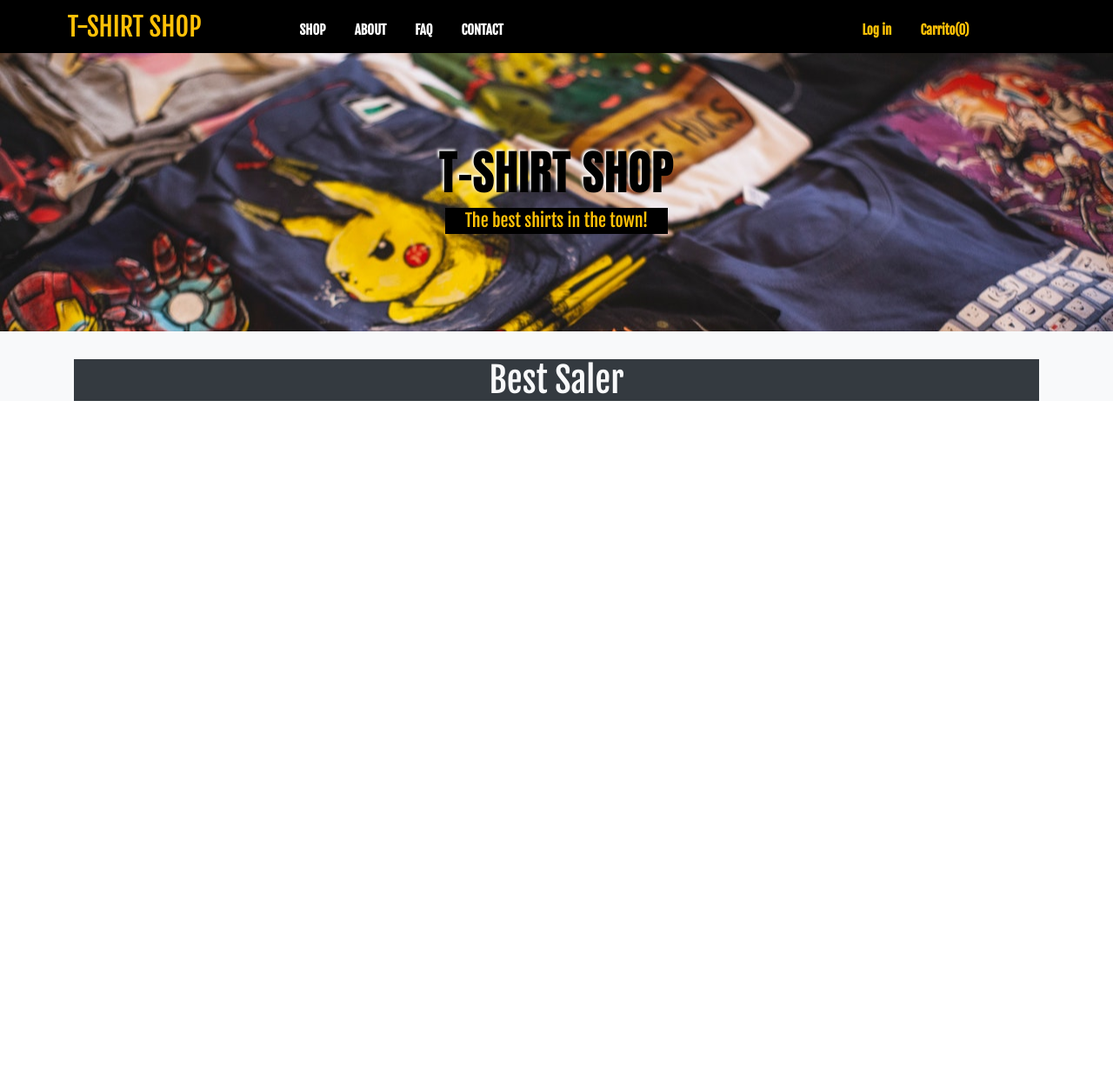
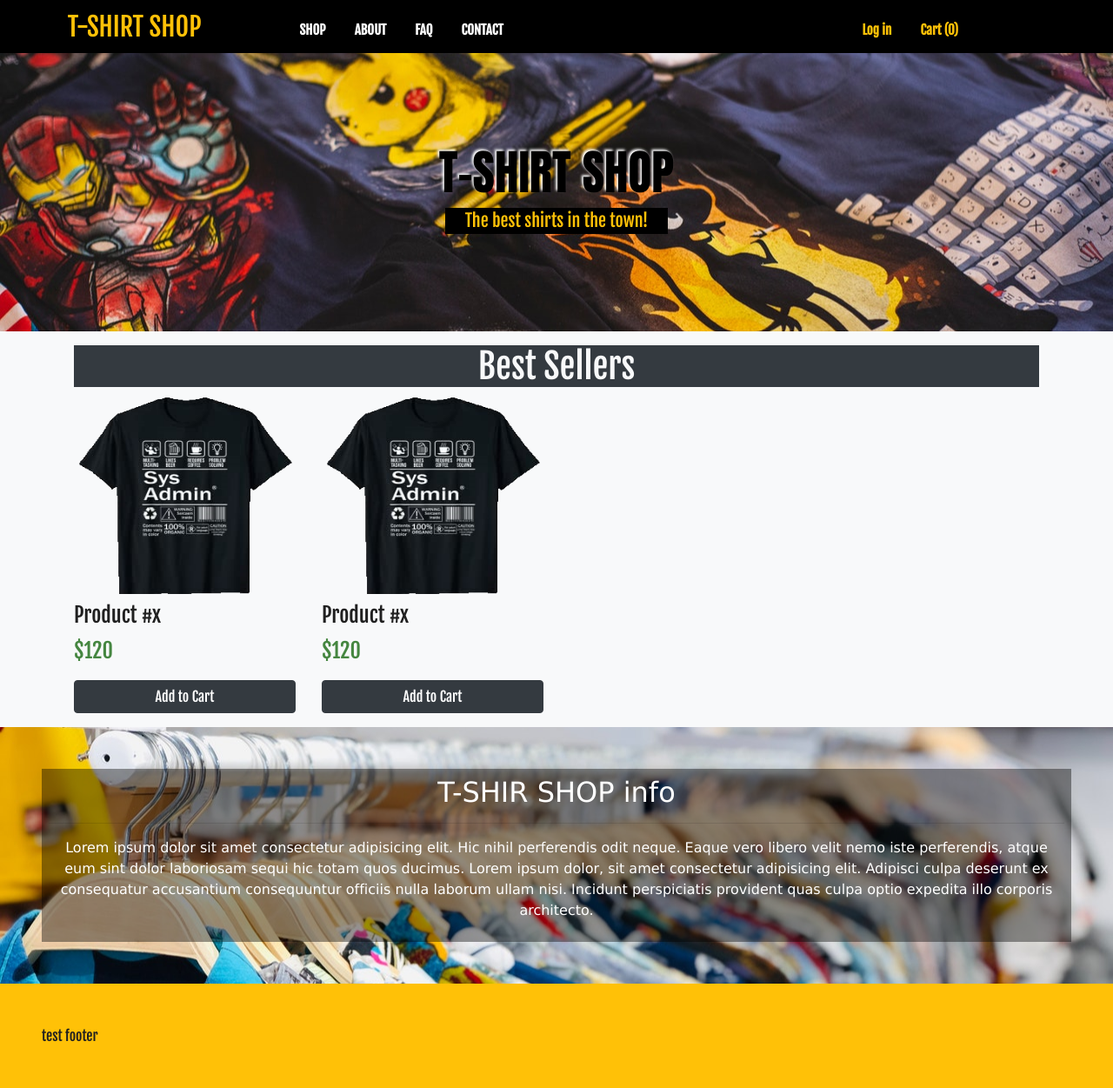
Before and after one commit to LeonelR112/T-shirt-shop-template, a PHP site: page / in a window 1280 px wide. Shown: the whole page at 87% size. Before the commit the page ends 461 px from the top, so only its background shows below. Run offline with PHP 8.4, Linux system fonts and the light colour scheme.

Commit message:
se corrigió cartas y se agregó info al home

```diff
--- a/css/mainStayle.css
+++ b/css/mainStayle.css
@@ -79,3 +79,49 @@ body{
 .mainSales{
     padding-top:2em ;
 }
+
+/*-------------productos---------------------*/
+
+.imagen{
+    height: 15em;
+    width: 100%;
+    overflow: hidden;
+    position: relative;
+}
+
+.view{
+    position: absolute;
+    bottom: -70px;
+    background: rgba(0, 0, 0, 0.3);
+    width: 90%;
+    height: 3em;
+    color: white;
+    line-height: 3em;
+    text-align: center;
+    font-family: cursive;
+    transition-timing-function: ease-in-out;
+    transition-duration: 200ms;
+}
+
+#cardView:hover .view{
+    bottom: 0px;
+}
+
+.price{
+    color: rgb(69, 134, 64);
+    font-size: 24px;
+}
+
+.imagen2{
+    background: url('./../assets/imgs/photo/shirtShop2.jpg');
+    background-position: center;
+    background-size: cover;
+    background-repeat: no-repeat;
+    background-attachment: fixed;
+}
+
+.text-lecture1{
+    background: rgba(0,0,0,0.4);
+    color: white;
+    font-family: Verdana, Geneva, Tahoma, sans-serif;
+}
--- a/index.html
+++ b/index.html
@@ -32,27 +32,75 @@
             <div class="col-sm-12 col-md-6 col-lg-3 align-self-end">
                 <div class="btn-group" role="group" aria-label="Basic example">
                     <a href="#" class="btn text-warning link1 mr-2 linkNone link-hover2"><img src="" >Log in</a>
-                    <a href="#" class="btn text-warning link1 mr-2 link-hover2">Carrito(0)</a>
+                    <a href="#" class="btn text-warning link1 mr-2 link-hover2">Cart (0)</a>
                 </div>
             </div>
         </div>
     </header>
     <main class="bg-light">
-        <div class="home text-center d-flex">
+        <div class="home text-center d-flex" id="background1">
             <span><a href="#" class="linkNone">T-SHIRT SHOP</a></span>
             <p class="subtitle">The best shirts in the town!</p>
         </div>
-        <div class="container-fluid bg-light mainSales">
+        <div class="container-fluid bg-light mainSales p-3">
             <div class="container">
-                <h1 class="text-center bg-dark text-light">Best Saler</h1>
+                <h1 class="text-center bg-dark text-light">Best Sellers</h1>
+                <!--lista productos-->
+                <div class="row">
+                    <!--carta producto-->
+                    <div class="col-10 col-sm-6 col-md-6 col-lg-4 col-xl-3">
+                        <div class="imagen" id="cardView">
+                            <img src="assets/imgs/products/P001.png" width="100%" height="100%" alt="">
+                            <div class="view">
+                                <a href="#" class="linkNone text-white">Quick View</a>
+                            </div>
+                        </div>
+                        <div class="body-Card">
+                            <h4>Product #x</h4>
+                            <p><span class="price">$120</span></p>
+                            <a href="#" class="btn btn-dark w-100">Add to Cart</a>
+                        </div>
+                    </div>
+                    <!--fin carta producto-->
+                    <!--carta producto-->
+                    <div class="col-10 col-sm-6 col-md-6 col-lg-4 col-xl-3">
+                        <div class="imagen" id="cardView">
+                            <img src="assets/imgs/products/P001.png" width="100%" height="100%" alt="">
+                            <div class="view">
+                                <a href="#" class="linkNone text-white">Quick View</a>
+                            </div>
+                        </div>
+                        <div class="body-Card">
+                            <h4>Product #x</h4>
+                            <p><span class="price">$120</span></p>
+                            <a href="#" class="btn btn-dark w-100">Add to Cart</a>
+                        </div>
+                    </div>
+                    <!--fin carta producto-->
+                </div>
+                <!--fin lista-->
+
             </div>
         </div>
+        <section class="container-fluid text-center p-5 imagen2">
+            <div class="text-lecture1 p-2">
+            <h2>T-SHIR SHOP info</h2>
+            <hr width="100%">
+            Lorem ipsum dolor sit amet consectetur adipisicing elit. Hic nihil perferendis odit neque. Eaque vero libero velit nemo iste perferendis, atque eum sint dolor laboriosam sequi hic totam quos ducimus.
+                Lorem ipsum dolor, sit amet consectetur adipisicing elit. Adipisci culpa deserunt ex consequatur accusantium consequuntur officiis nulla laborum ullam nisi. Incidunt perspiciatis provident quas culpa optio expedita illo corporis architecto.
+            </p>
+        </div>
+        </section>
     </div>
     </main>
+    <footer class="container-fluid bg-warning text-datk p-5">
+        test footer
+    </footer>
 
     <script src="js/bootstrap.bundle.js"></script>
     <script src="js/bootstrap.bundle.min.js"></script>
     <script src="js/bootstrap.js"></script>
     <script src="js/bootstrap.min.js"></script>
+    <script src="js/main.js"></script>
 </body>
 </html>
```
Also changed, not shown: assets/imgs/photo/shirtShop2.jpg (added), assets/imgs/products/P001.png (added), js/main.js (added).
